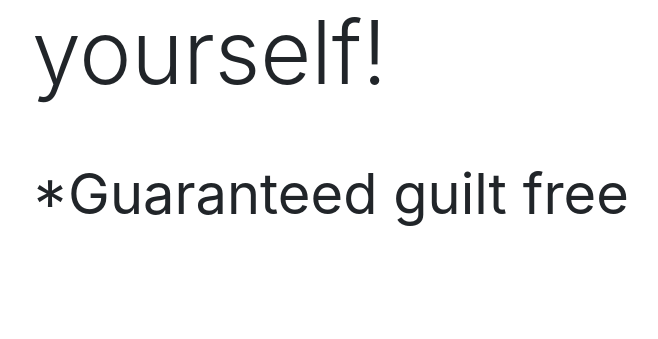
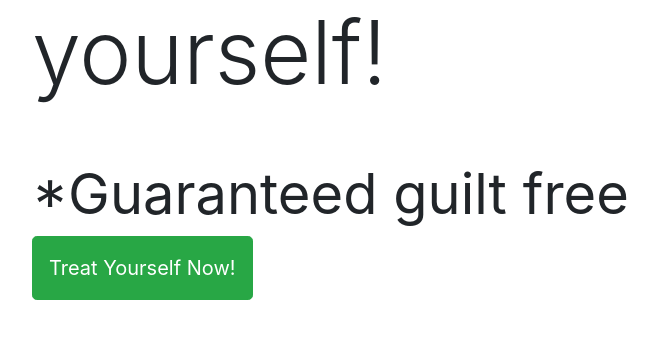
Before and after one commit to DannyGilligan/chocelegance-resubmission, a Django app: page / in a window 1280 px wide. Shown: the part 106-445 px from the top of the page, without its empty margins (53-711 px from the left). Run offline with Django 3.2, Linux system fonts and the light colour scheme.

Commit message:
Add treat yourself now button to index.html

```diff
--- a/home/templates/home/index.html
+++ b/home/templates/home/index.html
@@ -18,6 +18,11 @@
                 <strong>*Guaranteed guilt free</strong>
             </h2>
 
+            <!-- Treat yourself now button -->
+            <h4>
+                <a href="" class="shop-now-button btn btn-success btn-lg rounded-1 py-3">Treat Yourself Now!</a>
+            </h4>
+
 
 
 
```
